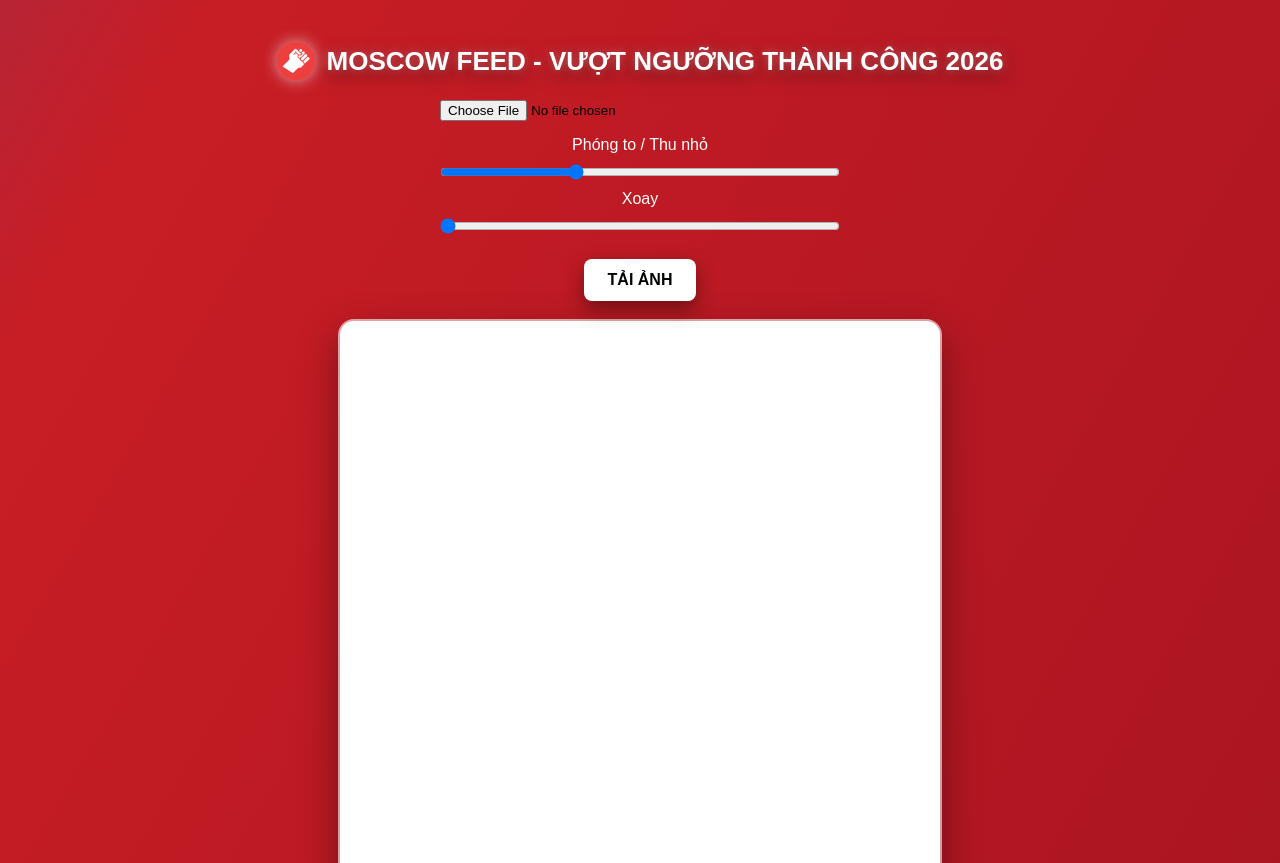
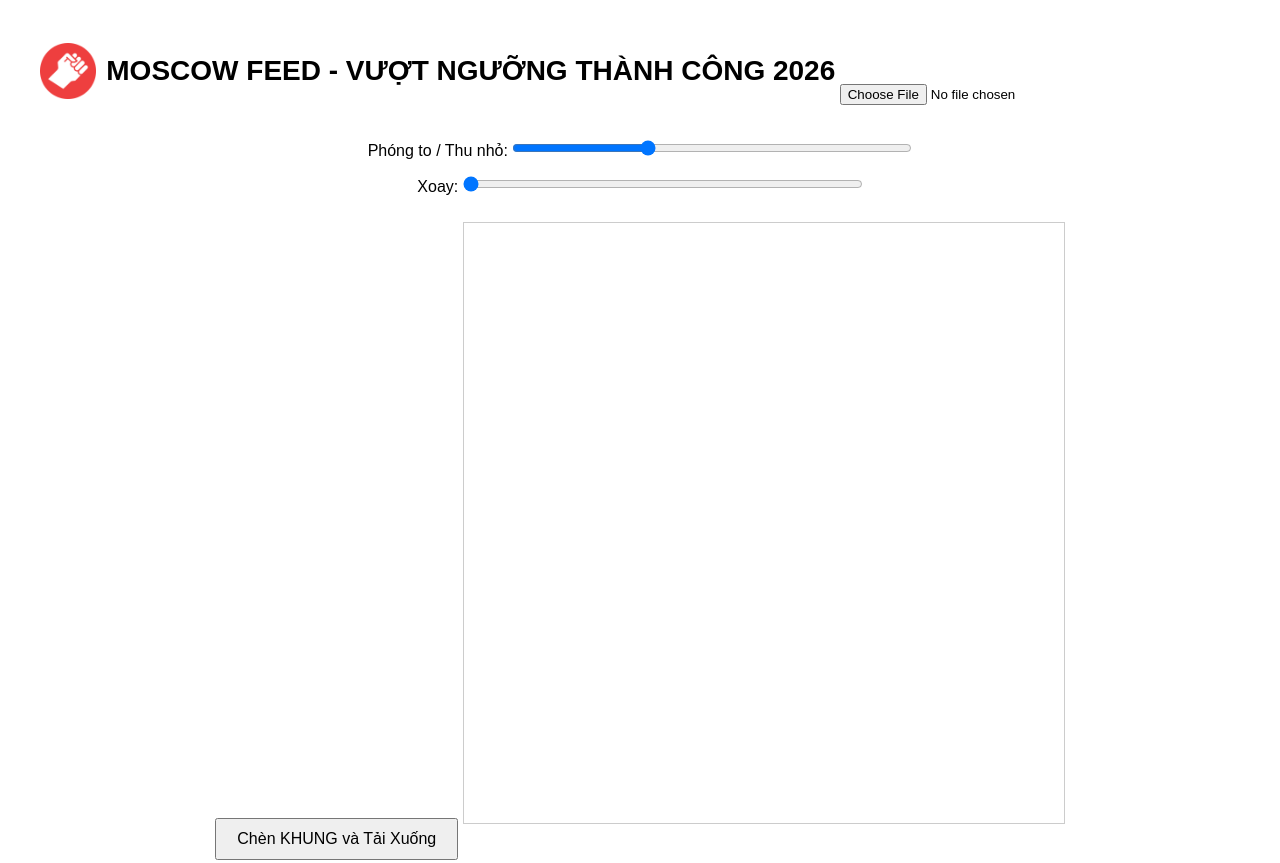
Before and after one commit to maichung/mcf304, a plain HTML site: page index.html in a window 1280 px wide. Shown: the top 863 px of the page. Drawn offline with Linux system fonts and the light colour scheme.

Commit message:
Update index.html

```diff
--- a/index.html
+++ b/index.html
@@ -3,107 +3,54 @@
 <head>
     <meta charset="UTF-8">
     <meta name="viewport" content="width=device-width, initial-scale=1.0">
-    <title>MOSCOW FEED – VƯỢT NGƯỠNG THÀNH CÔNG 2026</title>
+    <title>VƯỢT NGƯỠNG THÀNH CÔNG 2026</title>
 
     <style>
-        /* ===== NỀN ĐỘNG XANH – ĐỎ ===== */
         body {
             font-family: Arial, sans-serif;
             text-align: center;
-            margin: 0;
-            padding: 20px;
-
-            background: linear-gradient(
-                120deg,
-                #0b4da2,
-                #0f6cd6,
-                #c81d25,
-                #9b111e
-            );
-            background-size: 400% 400%;
-            animation: energyFlow 10s ease-in-out infinite;
-
-            min-height: 100vh;
+            margin: 20px;
         }
 
-        @keyframes energyFlow {
-            0% { background-position: 0% 50%; }
-            50% { background-position: 100% 50%; }
-            100% { background-position: 0% 50%; }
-        }
-
-        /* ===== TIÊU ĐỀ ===== */
+        /* ===== TIÊU ĐỀ + ICON ===== */
         .title {
-            display: flex;
+            font-size: 28px;               /* Chiều cao chữ */
+            display: inline-flex;
             align-items: center;
-            justify-content: center;
-            gap: 12px;
-
-            color: #fff;
-            font-size: 26px;
-            font-weight: bold;
-            margin-bottom: 20px;
-
-            text-shadow:
-                0 0 10px rgba(255,255,255,0.3),
-                0 5px 20px rgba(0,0,0,0.6);
-
-            animation: titlePulse 2.5s ease-in-out infinite;
-        }
-
-        @keyframes titlePulse {
-            0%, 100% { transform: scale(1); }
-            50% { transform: scale(1.04); }
+            gap: 10px;
+            margin-bottom: 15px;
         }
 
         .hand-icon {
-            width: 38px;
-            filter: drop-shadow(0 0 8px rgba(255,255,255,0.6));
+            height: 2em;                   /* GẤP 2 LẦN CHIỀU CAO CHỮ */
+            width: auto;                   /* Giữ tỉ lệ ảnh */
+            vertical-align: middle;
         }
 
-        /* ===== CONTROLS ===== */
+        /* ===== CANVAS ===== */
+        canvas {
+            border: 1px solid #ccc;
+            width: 100%;
+            max-width: 600px;
+            height: auto;
+            margin: 20px auto;
+        }
+
         input[type="file"],
         input[type="range"] {
             margin: 10px auto;
             width: 90%;
             max-width: 400px;
-            display: block;
+        }
+
+        button {
+            padding: 10px 20px;
+            font-size: 16px;
+            cursor: pointer;
         }
 
         .controls {
             margin-top: 15px;
-            color: #fff;
-        }
-
-        button {
-            margin-top: 15px;
-            padding: 12px 24px;
-            font-size: 16px;
-            cursor: pointer;
-            border: none;
-            border-radius: 8px;
-            background: #ffffff;
-            font-weight: bold;
-            box-shadow: 0 8px 20px rgba(0,0,0,0.4);
-        }
-
-        button:hover {
-            transform: scale(1.05);
-        }
-
-        /* ===== CANVAS ===== */
-        canvas {
-            display: block;
-            margin: 20px auto;
-            width: 100%;
-            max-width: 600px;
-            height: auto;
-
-            background: #fff;
-            border-radius: 14px;
-            box-shadow:
-                0 0 0 2px rgba(255,255,255,0.6),
-                0 15px 40px rgba(0,0,0,0.4);
         }
     </style>
 </head>
@@ -111,21 +58,23 @@
 <body>
 
     <h2 class="title">
-        <img src="https://raw.githubusercontent.com/maichung/mcf304/main/hand.png" class="hand-icon">
+        <img src="https://raw.githubusercontent.com/maichung/mcf304/main/hand.png"
+             alt="hand icon"
+             class="hand-icon">
         MOSCOW FEED - VƯỢT NGƯỠNG THÀNH CÔNG 2026
     </h2>
 
     <input type="file" id="userImage" accept="image/*">
 
     <div class="controls">
-        Phóng to / Thu nhỏ
+        Phóng to / Thu nhỏ:
         <input type="range" id="scale" min="0.5" max="2" value="1" step="0.01">
-
-        Xoay
+        <br>
+        Xoay:
         <input type="range" id="rotate" min="0" max="360" value="0">
     </div>
 
-    <button onclick="mergeImage()">TẢI ẢNH</button>
+    <button onclick="mergeImage()">Chèn KHUNG và Tải Xuống</button>
 
     <canvas id="canvas" width="1200" height="1200"></canvas>
 
@@ -138,6 +87,7 @@
         let scale = 1;
         let rotate = 0;
 
+        // Upload ảnh người dùng
         document.getElementById('userImage').addEventListener('change', function (e) {
             const reader = new FileReader();
             reader.onload = function (event) {
@@ -147,22 +97,27 @@
             reader.readAsDataURL(e.target.files[0]);
         });
 
-        document.getElementById('scale').addEventListener('input', e => {
+        // Scale
+        document.getElementById('scale').addEventListener('input', function (e) {
             scale = parseFloat(e.target.value);
             drawCanvas();
         });
 
-        document.getElementById('rotate').addEventListener('input', e => {
+        // Rotate
+        document.getElementById('rotate').addEventListener('input', function (e) {
             rotate = parseFloat(e.target.value);
             drawCanvas();
         });
 
+        // Load frame
         frameImg.crossOrigin = "anonymous";
         frameImg.src = "https://raw.githubusercontent.com/maichung/mcf304/main/vuotnguong2026.png";
         frameImg.onload = drawCanvas;
 
+        // Vẽ canvas (giữ đúng tỉ lệ ảnh, không méo)
         function drawCanvas() {
             ctx.clearRect(0, 0, canvas.width, canvas.height);
+
             if (!userImg.src) return;
 
             const imgRatio = userImg.width / userImg.height;
@@ -193,16 +148,19 @@
 
             ctx.restore();
 
+            // Vẽ khung
             if (frameImg.complete) {
                 ctx.drawImage(frameImg, 0, 0, canvas.width, canvas.height);
             }
         }
 
+        // Tải ảnh xuống
         function mergeImage() {
             if (!userImg.src) {
                 alert("Hãy upload ảnh trước!");
                 return;
             }
+
             const link = document.createElement('a');
             link.download = 'avatar_moscow_feed_2026.png';
             link.href = canvas.toDataURL('image/png');
```
